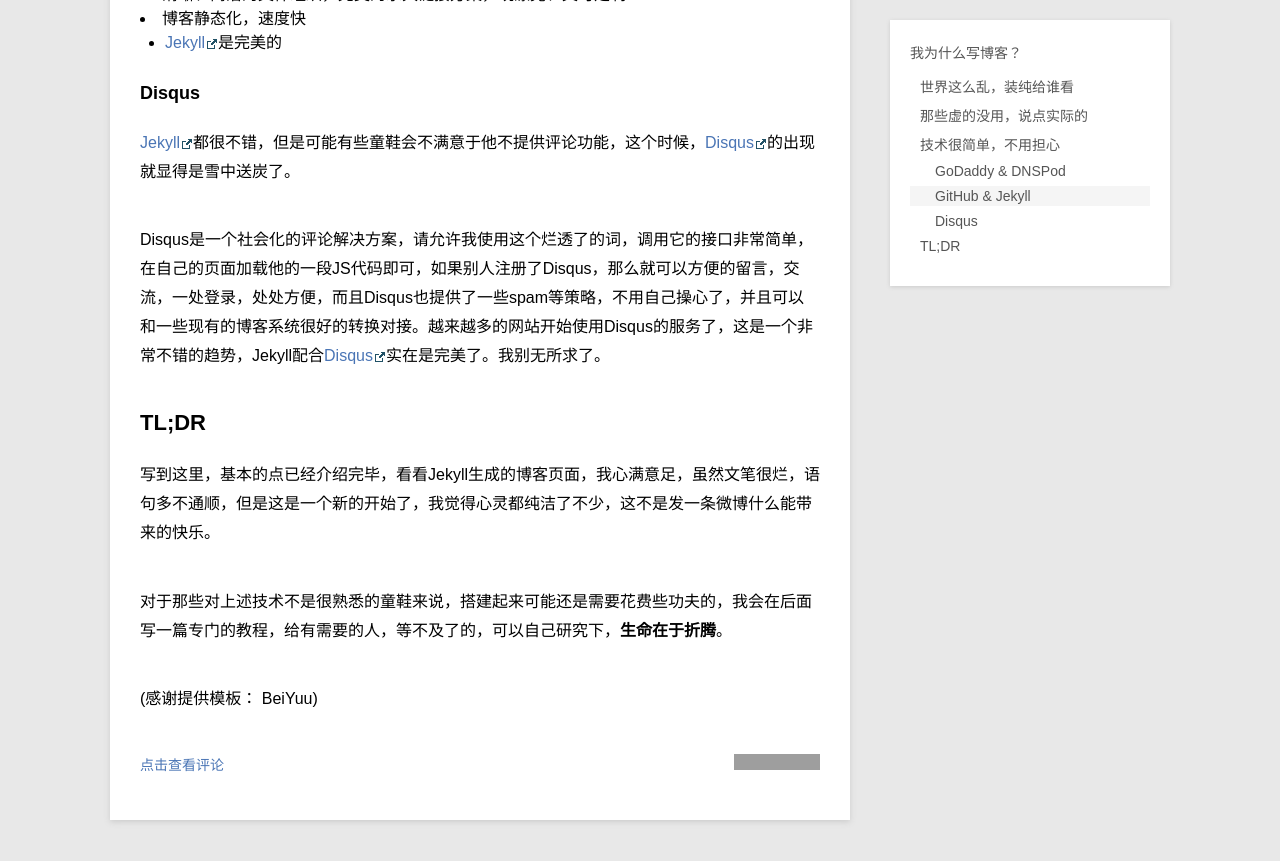
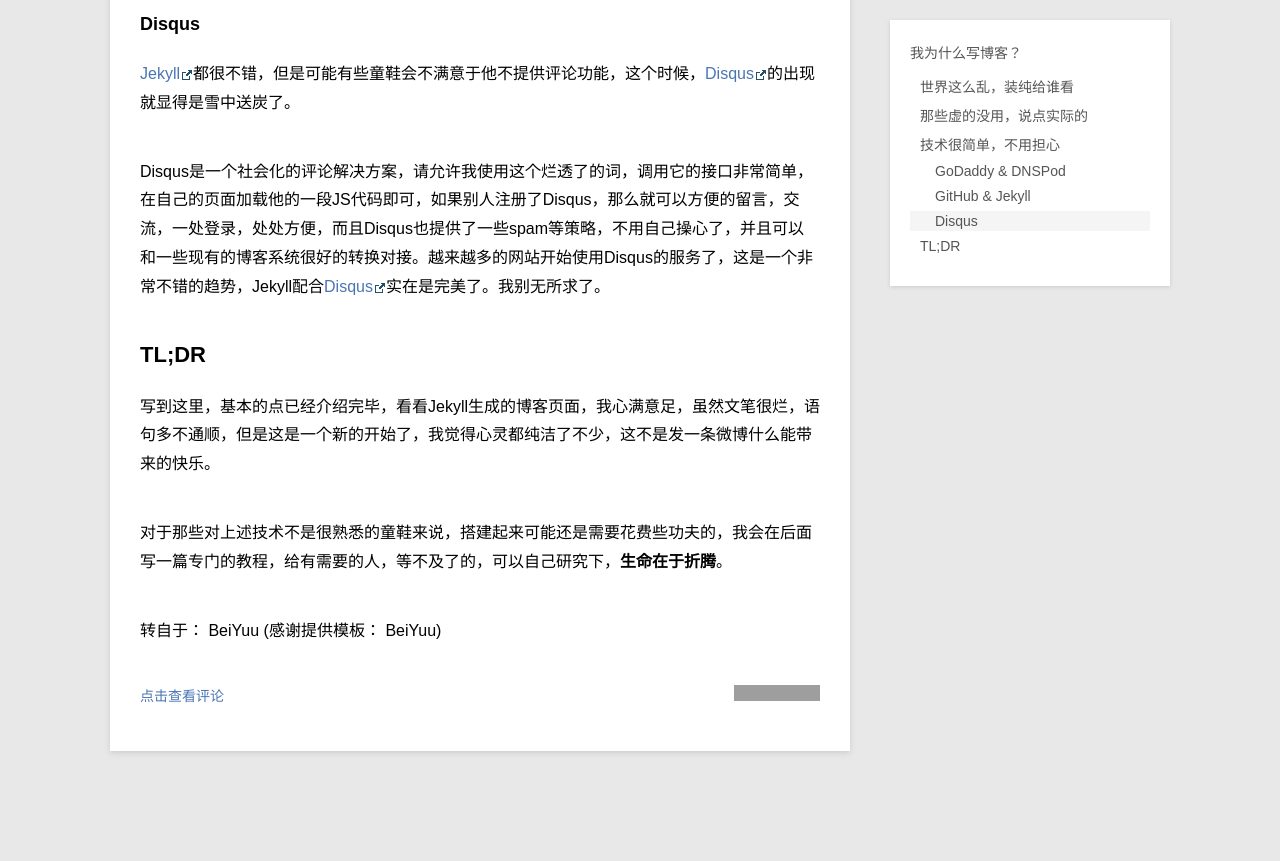
Before and after one commit to swinghu/swinghu.github.com, a Jekyll site: the page built from _posts/blog/2013-10-1-why-blog.md, in a window 1280 px wide and 900 px high, scrolled down 3815 px. Shown: the top 861 px of the window. Built offline with Jekyll 4.4.1, drawn with Linux system fonts in a browser that asks for light colours; Markdown is read by kramdown in place of the engine named in the settings; after the commit the page ends 4646 px from its top, so only the background shows below that; grey boxes are pictures that could not be loaded.

```diff
--- a/_posts/blog/2013-10-1-why-blog.md
+++ b/_posts/blog/2013-10-1-why-blog.md
@@ -90,6 +90,7 @@ Disqus是一个社会化的评论解决方案，请允许我使用这个烂透
 
 对于那些对上述技术不是很熟悉的童鞋来说，搭建起来可能还是需要花费些功夫的，我会在后面写一篇专门的教程，给有需要的人，等不及了的，可以自己研究下，**生命在于折腾**。
 
+转自于： BeiYuu
 (感谢提供模板： BeiYuu)
 
 [Steve Losh]:   http://stevelosh.com/   "Steve Losh"
```
Also changed, not shown: other parts of _posts/blog/2013-10-1-why-blog.md (+1 -1 lines).
